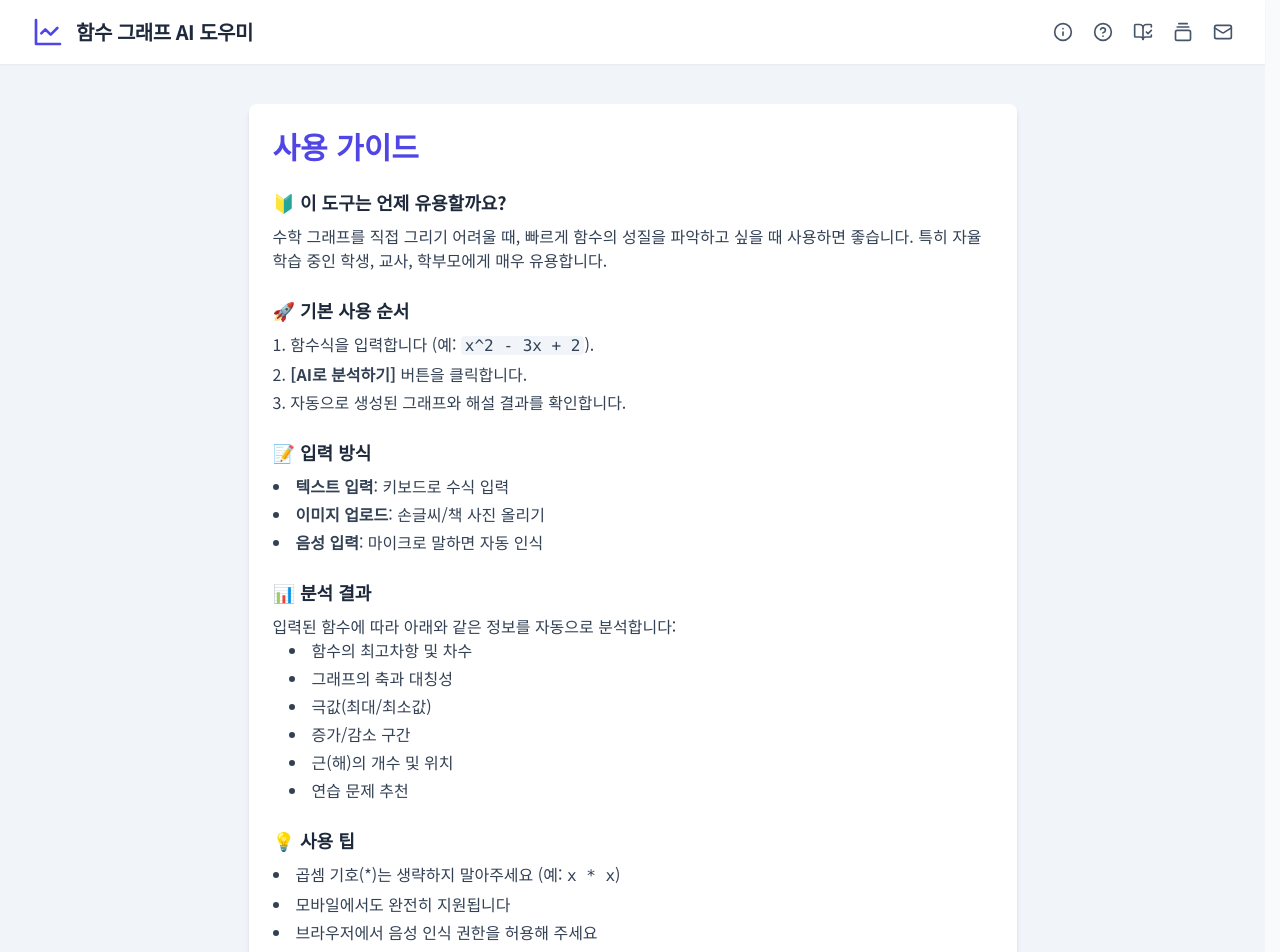
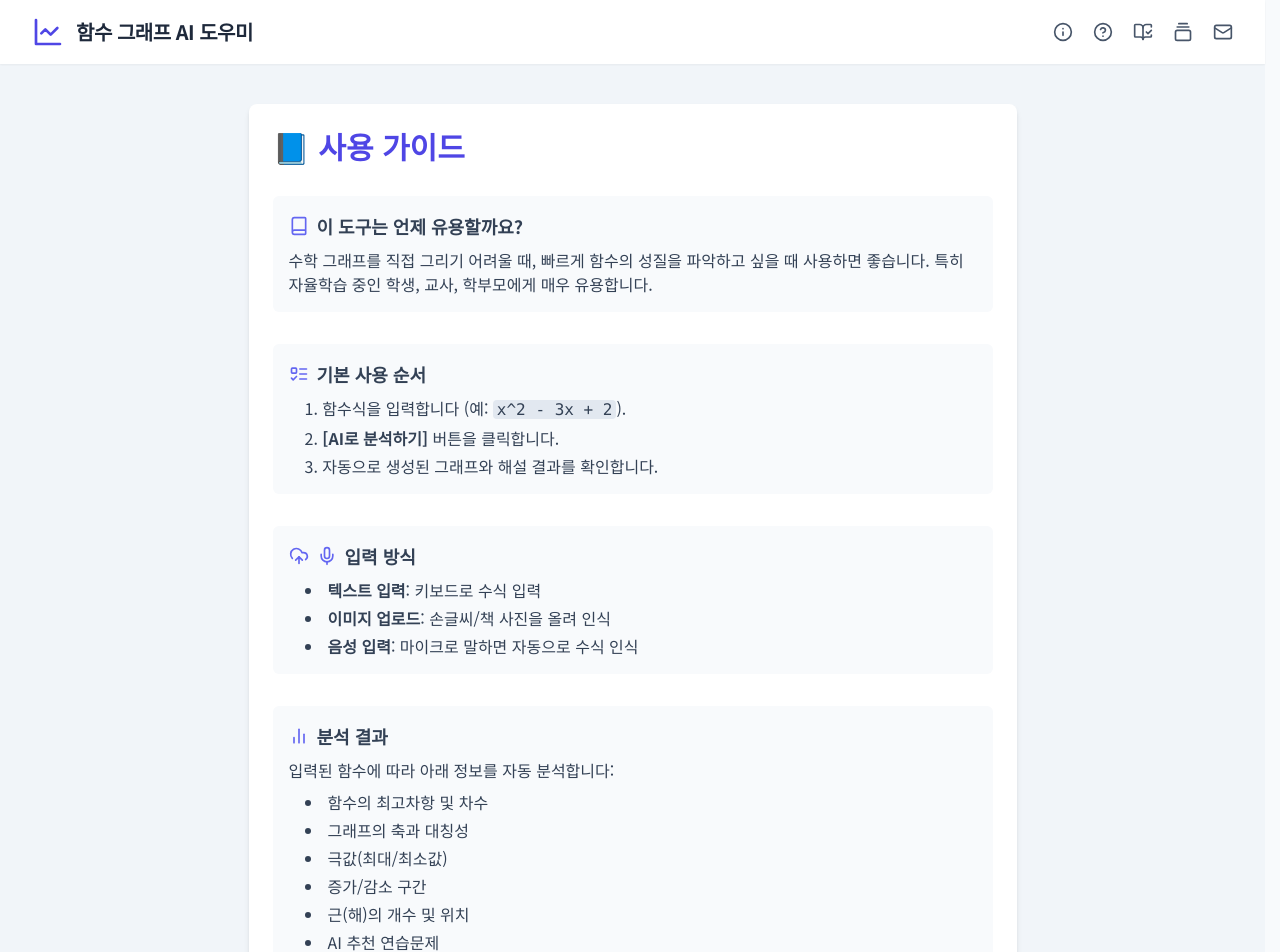
Before and after one commit to kkoshil/function-graph-ai-helper, a React (Vite) app: page /guide in a window 1280 px wide. Shown: the top 952 px of the page. Built offline with nearby package versions, Linux system fonts and the light colour scheme; no server answers.

Commit message:
Modify for GoogleAdsense robot, sitemap etc

```diff
--- /dev/null
+++ b/public/google2f3eb0f8462b3662.html
@@ -0,0 +1 @@
+google-site-verification: google2f3eb0f8462b3662.html
--- a/src/App.tsx
+++ b/src/App.tsx
@@ -11,6 +11,7 @@ import type { FunctionAnalysis, PlotPoint } from './types';
 import { Welcome } from './components/Welcome';
 import { ErrorAlert } from './components/ErrorAlert';
 //import { Link } from 'react-router-dom'; // ⬅️ 꼭 추가! footer 에 사용
+//import NotFound from './pages/NotFound';
 
 declare global {
   interface Window {
--- a/src/index.tsx
+++ b/src/index.tsx
@@ -8,6 +8,8 @@ import FAQ from './pages/FAQ'; // ⬅️ 반드시 필요합니다
 import Guide from './pages/Guide'; // ✅ 여기 추가
 import Contact from './pages/Contact';    // contact.tsx는 곧 만들 예정
 import Examples from './pages/Examples';  // examples.tsx도 곧 만들 예정
+import NotFound from './pages/NotFound';
+
 
 const rootElement = document.getElementById('root');
 if (!rootElement) {
@@ -25,6 +27,7 @@ root.render(
         <Route path="/guide" element={<Guide />} /> {/* ✅ 여기 추가 */}
 	<Route path="/examples" element={<Examples />} />
 	<Route path="/contact" element={<Contact />} />
+	<Route path="*" element={<NotFound />} />
       </Routes>
     </BrowserRouter>
   </React.StrictMode>
--- a/src/pages/FAQ.tsx
+++ b/src/pages/FAQ.tsx
@@ -1,8 +1,16 @@
-// src/pages/FAQ.tsx
 import React from 'react';
 import { Link } from 'react-router-dom';
 import { Header } from '../components/Header';
 import { Footer } from '../components/Footer';
+import {
+  HelpCircle,
+  User,
+  Lock,
+  Database,
+  Code2,
+  AlertTriangle,
+  Sparkles
+} from 'lucide-react';
 
 const FAQ: React.FC = () => {
   return (
@@ -10,38 +18,77 @@ const FAQ: React.FC = () => {
       <Header />
 
       <main className="flex-grow px-4 py-10">
-        <div className="max-w-3xl mx-auto bg-white shadow-md rounded-lg p-6">
-          <h1 className="text-3xl font-bold text-indigo-600 mb-6">자주 묻는 질문 (FAQ)</h1>
+        <div className="max-w-3xl mx-auto bg-white shadow-md rounded-lg p-6 space-y-8">
+          <h1 className="text-3xl font-bold text-indigo-600 mb-4">📚 자주 묻는 질문 (FAQ)</h1>
 
-          <div className="mb-6">
-            <h2 className="text-lg font-semibold text-slate-800">Q. 이 사이트는 어떤 기능을 제공하나요?</h2>
-            <p className="text-slate-700 mt-2">
-              수학 함수식을 입력하면 AI가 그래프를 자동으로 그려주고, 함수의 성질을 분석해줍니다.
+          <div className="space-y-6">
+            <div>
+              <div className="flex items-center gap-2 text-slate-800 font-semibold">
+                <HelpCircle className="w-5 h-5 text-indigo-500" />
+                <h2 className="text-lg">이 사이트는 어떤 기능을 제공하나요?</h2>
+              </div>
+              <p className="text-slate-700 mt-1">
+                수학 함수식을 입력하면 AI가 그래프를 자동 생성하고, 주요 특징을 분석해줍니다.
               </p>
             </div>
 
-          <div className="mb-6">
-            <h2 className="text-lg font-semibold text-slate-800">Q. 회원가입이 필요한가요?</h2>
-            <p className="text-slate-700 mt-2">
-              아니요. 이 서비스는 회원가입 없이 누구나 무료로 이용할 수 있습니다.
+            <div>
+              <div className="flex items-center gap-2 text-slate-800 font-semibold">
+                <User className="w-5 h-5 text-indigo-500" />
+                <h2 className="text-lg">회원가입이 필요한가요?</h2>
+              </div>
+              <p className="text-slate-700 mt-1">
+                아니요. 이 서비스는 회원가입 없이 누구나 자유롭게 사용할 수 있습니다.
               </p>
             </div>
 
-          <div className="mb-6">
-            <h2 className="text-lg font-semibold text-slate-800">Q. 입력한 데이터는 저장되나요?</h2>
-            <p className="text-slate-700 mt-2">
-              아닙니다. 입력된 함수식은 저장되지 않으며, 모두 클라이언트에서 처리됩니다.
+            <div>
+              <div className="flex items-center gap-2 text-slate-800 font-semibold">
+                <Lock className="w-5 h-5 text-indigo-500" />
+                <h2 className="text-lg">입력한 데이터는 저장되나요?</h2>
+              </div>
+              <p className="text-slate-700 mt-1">
+                저장되지 않습니다. 입력된 데이터는 브라우저 내에서만 처리되며, 서버에 전송되지 않습니다.
               </p>
             </div>
 
-          <div className="mb-6">
-            <h2 className="text-lg font-semibold text-slate-800">Q. 어떤 형식의 함수식을 입력해야 하나요?</h2>
-            <p className="text-slate-700 mt-2">
-              예: <code className="bg-slate-200 px-1 rounded">x^2 - 3x + 2</code> 와 같이 입력하시면 됩니다. 곱셈 기호(*)는 생략하지 말아주세요.
+            <div>
+              <div className="flex items-center gap-2 text-slate-800 font-semibold">
+                <Code2 className="w-5 h-5 text-indigo-500" />
+                <h2 className="text-lg">함수식은 어떤 형식으로 입력해야 하나요?</h2>
+              </div>
+              <p className="text-slate-700 mt-1">
+                예: <code className="bg-slate-200 px-1 rounded">x^2 - 3x + 2</code> 와 같이 입력해 주세요.
+                <strong className="text-indigo-600">곱셈 기호(*)는 생략하지 않도록 주의</strong>해 주세요.
               </p>
             </div>
 
-          <div className="mt-8 text-center">
+            <div>
+              <div className="flex items-center gap-2 text-slate-800 font-semibold">
+                <AlertTriangle className="w-5 h-5 text-indigo-500" />
+                <h2 className="text-lg">그래프가 안 그려지는 경우 어떻게 하나요?</h2>
+              </div>
+              <p className="text-slate-700 mt-1">
+                수식에 오타가 있는 경우가 많습니다.
+                <code className="bg-slate-200 px-1 rounded">x^2</code> 대신 <code>x*x</code>로 입력하거나
+                <code>sin(x</code>처럼 괄호가 닫히지 않은 경우를 확인해보세요.
+              </p>
+            </div>
+
+            <div>
+              <div className="flex items-center gap-2 text-slate-800 font-semibold">
+                <Sparkles className="w-5 h-5 text-indigo-500" />
+                <h2 className="text-lg">음성/이미지 입력은 어떻게 사용하나요?</h2>
+              </div>
+              <p className="text-slate-700 mt-1">
+                홈 화면에서 마이크 버튼을 누르면 음성으로 함수식을 말할 수 있고,
+                카메라 아이콘을 클릭하면 손글씨나 책 사진을 업로드할 수 있습니다.
+                AI가 자동으로 식을 인식합니다.
+              </p>
+            </div>
+          </div>
+
+          <div className="text-center mt-10">
             <Link
               to="/"
               className="inline-block px-4 py-2 bg-indigo-600 text-white rounded hover:bg-indigo-700 transition"
--- a/src/pages/Guide.tsx
+++ b/src/pages/Guide.tsx
@@ -1,7 +1,14 @@
-// src/pages/Guide.tsx
 import React from 'react';
 import { Header } from '../components/Header';
 import { Footer } from '../components/Footer';
+import {
+  Book,
+  ListTodo,
+  UploadCloud,
+  Mic,
+  BarChart2,
+  Lightbulb
+} from 'lucide-react';
 
 const Guide: React.FC = () => {
   return (
@@ -9,56 +16,70 @@ const Guide: React.FC = () => {
       <Header />
 
       <main className="flex-grow px-4 py-10">
-        <div className="max-w-3xl mx-auto bg-white shadow-md rounded-lg p-6 space-y-6">
-          <h1 className="text-3xl font-bold text-indigo-600">사용 가이드</h1>
+        <div className="max-w-3xl mx-auto bg-white shadow-md rounded-lg p-6 space-y-8">
+          <h1 className="text-3xl font-bold text-indigo-600">📘 사용 가이드</h1>
 
-          <section>
-            <h2 className="text-lg font-semibold text-slate-800 mb-2">🔰 이 도구는 언제 유용할까요?</h2>
+          <section className="bg-slate-50 p-4 rounded-md space-y-2">
+            <div className="flex items-center gap-2 text-slate-700 font-semibold">
+              <Book className="w-5 h-5 text-indigo-500" />
+              <h2 className="text-lg">이 도구는 언제 유용할까요?</h2>
+            </div>
             <p className="text-slate-700">
               수학 그래프를 직접 그리기 어려울 때, 빠르게 함수의 성질을 파악하고 싶을 때 사용하면 좋습니다.
               특히 자율학습 중인 학생, 교사, 학부모에게 매우 유용합니다.
             </p>
           </section>
 
-          <section>
-            <h2 className="text-lg font-semibold text-slate-800 mb-2">🚀 기본 사용 순서</h2>
-            <ol className="list-decimal list-inside text-slate-700 space-y-1">
-              <li>함수식을 입력합니다 (예: <code className="bg-slate-100 px-1 rounded">x^2 - 3x + 2</code>).</li>
+          <section className="bg-slate-50 p-4 rounded-md space-y-2">
+            <div className="flex items-center gap-2 text-slate-700 font-semibold">
+              <ListTodo className="w-5 h-5 text-indigo-500" />
+              <h2 className="text-lg">기본 사용 순서</h2>
+            </div>
+            <ol className="list-decimal list-inside text-slate-700 space-y-1 pl-4">
+              <li>함수식을 입력합니다 (예: <code className="bg-slate-200 px-1 rounded">x^2 - 3x + 2</code>).</li>
               <li><strong>[AI로 분석하기]</strong> 버튼을 클릭합니다.</li>
               <li>자동으로 생성된 그래프와 해설 결과를 확인합니다.</li>
             </ol>
           </section>
 
-          <section>
-            <h2 className="text-lg font-semibold text-slate-800 mb-2">📝 입력 방식</h2>
-            <ul className="list-disc list-inside text-slate-700 space-y-1">
+          <section className="bg-slate-50 p-4 rounded-md space-y-2">
+            <div className="flex items-center gap-2 text-slate-700 font-semibold">
+              <UploadCloud className="w-5 h-5 text-indigo-500" />
+              <Mic className="w-5 h-5 text-indigo-500" />
+              <h2 className="text-lg">입력 방식</h2>
+            </div>
+            <ul className="list-disc list-inside text-slate-700 space-y-1 pl-4">
               <li><strong>텍스트 입력</strong>: 키보드로 수식 입력</li>
-              <li><strong>이미지 업로드</strong>: 손글씨/책 사진 올리기</li>
-              <li><strong>음성 입력</strong>: 마이크로 말하면 자동 인식</li>
+              <li><strong>이미지 업로드</strong>: 손글씨/책 사진을 올려 인식</li>
+              <li><strong>음성 입력</strong>: 마이크로 말하면 자동으로 수식 인식</li>
             </ul>
           </section>
 
-          <section>
-            <h2 className="text-lg font-semibold text-slate-800 mb-2">📊 분석 결과</h2>
-            <p className="text-slate-700">
-              입력된 함수에 따라 아래와 같은 정보를 자동으로 분석합니다:
-            </p>
+          <section className="bg-slate-50 p-4 rounded-md space-y-2">
+            <div className="flex items-center gap-2 text-slate-700 font-semibold">
+              <BarChart2 className="w-5 h-5 text-indigo-500" />
+              <h2 className="text-lg">분석 결과</h2>
+            </div>
+            <p className="text-slate-700">입력된 함수에 따라 아래 정보를 자동 분석합니다:</p>
             <ul className="list-disc list-inside text-slate-700 space-y-1 pl-4">
               <li>함수의 최고차항 및 차수</li>
               <li>그래프의 축과 대칭성</li>
               <li>극값(최대/최소값)</li>
               <li>증가/감소 구간</li>
               <li>근(해)의 개수 및 위치</li>
-              <li>연습 문제 추천</li>
+              <li>AI 추천 연습문제</li>
             </ul>
           </section>
 
-          <section>
-            <h2 className="text-lg font-semibold text-slate-800 mb-2">💡 사용 팁</h2>
-            <ul className="list-disc list-inside text-slate-700 space-y-1">
-              <li>곱셈 기호(*)는 생략하지 말아주세요 (예: <code>x * x</code>)</li>
-              <li>모바일에서도 완전히 지원됩니다</li>
-              <li>브라우저에서 음성 인식 권한을 허용해 주세요</li>
+          <section className="bg-slate-50 p-4 rounded-md space-y-2">
+            <div className="flex items-center gap-2 text-slate-700 font-semibold">
+              <Lightbulb className="w-5 h-5 text-indigo-500" />
+              <h2 className="text-lg">사용 팁</h2>
+            </div>
+            <ul className="list-disc list-inside text-slate-700 space-y-1 pl-4">
+              <li>곱셈 기호(*)는 생략하지 마세요 (예: <code>x * x</code>)</li>
+              <li>모바일 환경에서도 완전 대응됩니다</li>
+              <li>브라우저에서 마이크 권한을 허용해주세요</li>
             </ul>
           </section>
 
```
Also changed, not shown: src/pages/NotFound.tsx (added, +30 -0 lines), public/robots.txt (added), 1 other file (tests, documents, lock files or other folders). Lines whose indentation alone changed are shown as unchanged.
